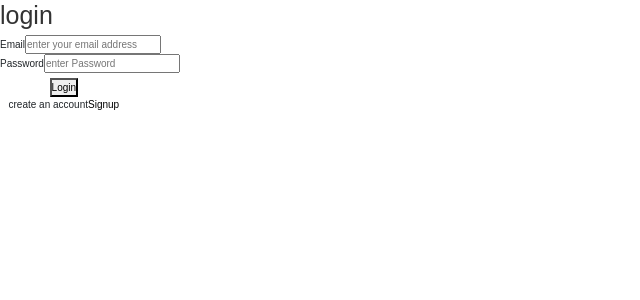
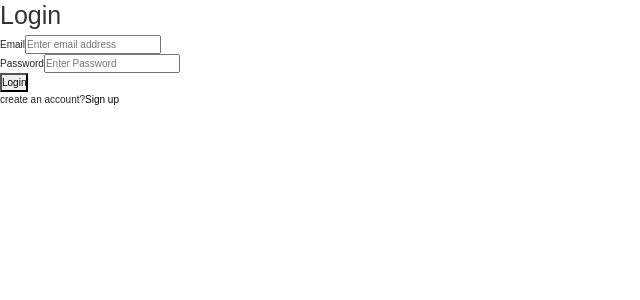
Before and after one commit to ravidhwn01/userInfo-firebase, a React (Vite) app in the folder vite-project/: page /login in a window 1280 px wide. Shown: the top 300 px of the page, without its empty margins (0-640 px from the left). Built offline with nearby package versions, Linux system fonts and the light colour scheme; no server answers.

Commit message:
firebase authentication

```diff
--- a/vite-project/src/App.jsx
+++ b/vite-project/src/App.jsx
@@ -1,4 +1,4 @@
-import { useState } from 'react'
+import { useEffect, useState } from 'react'
 import Header from './components/Header'
 import Midsec from './components/Midsec'
 import Navbar from './components/Navbar'
@@ -6,7 +6,19 @@ import Login from './components/Login/Login'
 import Signup from './components/Signup/Signup'
 import {BrowserRouter as Router, Route, Routes } from 'react-router-dom'
 import Home from './components/Home/Home'
+import { auth } from './firebase'
 function App() {
+  const [username, setUsername] = useState("")
+  useEffect(() => {
+    auth.onAuthStateChanged((user) => {
+      if (user) {
+        setUsername(user.displayName);
+      } else {
+        setUsername("");
+      }})},[])
+
+
+
 
   return (
    <>
@@ -16,7 +28,7 @@ function App() {
     {/* routing */}
     <Router>
       <Routes>
-        <Route path="/" element={<Home/>}/>
+        <Route path="/" element={<Home name = {username} />}/>
         <Route exact  path="/login" element={<Login/>}/>
         <Route exact path="/signup" element={<Signup/>}/>
       </Routes>
--- a/vite-project/src/components/Login/Login.jsx
+++ b/vite-project/src/components/Login/Login.jsx
@@ -1,22 +1,74 @@
-import React from 'react'
-import InputControl from '../inputcontrol/InputControl'
-import { Link } from 'react-router-dom'
+import React, { useState } from "react";
+import { Link, useNavigate } from "react-router-dom";
+import { signInWithEmailAndPassword } from "firebase/auth";
+
+import { auth } from "../../firebase";
+import InputControl from "../inputcontrol/InputControl";
+
 
 function Login() {
+  const navigate = useNavigate();
+  const [values, setValues] = useState({
+    email: "",
+    pass: "",
+  });
+  const [errorMsg, setErrorMsg] = useState("");
+  const [submitButtonDisabled, setSubmitButtonDisabled] = useState(false);
+
+  const handleSubmission = () => {
+    if (!values.email || !values.pass) {
+      setErrorMsg("Fill all fields");
+      return;
+    }
+    setErrorMsg("");
+
+    setSubmitButtonDisabled(true);
+    signInWithEmailAndPassword(auth, values.email, values.pass)
+      .then(async (res) => {
+        setSubmitButtonDisabled(false);
+
+        navigate("/");
+      })
+      .catch((err) => {
+        setSubmitButtonDisabled(false);
+        setErrorMsg(err.message);
+      });
+  };
   return (
-    <div>
-        <h1>login</h1>
-        <InputControl label = "Email" placeholder = "enter your email address" />
-        <InputControl label = "Password" placeholder = "enter Password" />
-        <div className="btn">
-            <button>Login</button>
-            <p>
-                create an account
-                 <Link to="/signup">Signup</Link>
-            </p>
+    <div >
+      <div >
+        <h1 >Login</h1>
+
+        <InputControl
+          label="Email"
+          onChange={(event) =>
+            setValues((prev) => ({ ...prev, email: event.target.value }))
+          }
+          placeholder="Enter email address"
+        />
+        <InputControl
+          label="Password"
+          onChange={(event) =>
+            setValues((prev) => ({ ...prev, pass: event.target.value }))
+          }
+          placeholder="Enter Password"
+        />
+
+        <div >
+          <b >{errorMsg}</b>
+          <button disabled={submitButtonDisabled} onClick={handleSubmission}>
+            Login
+          </button>
+          <p>
+            create an account?
+            <span>
+              <Link to="/signup">Sign up</Link>
+            </span>
+          </p>
         </div>
+      </div>
     </div>
-  )
+  );
 }
 
-export default Login
+export default Login;
--- a/vite-project/src/components/Signup/Signup.jsx
+++ b/vite-project/src/components/Signup/Signup.jsx
@@ -28,7 +28,7 @@ function Signup() {
         await updateProfile(user, {
             displayName: values.name
         })
-        navigate("/")  // redirect to home
+        navigate("/")   // redirect to home
         console.log(user);
         // console.log(res);
       })
@@ -64,7 +64,7 @@ function Signup() {
       />
       <div className="btn">
         <b>{errorMsg}</b> <br />
-        <button onClick={handleSubmit}>Signup</button>
+        <button disabled = {submitbtndisable} onClick={handleSubmit}>Signup</button>
         <p>
           already have an account?
           <Link to="/login">Login</Link>
```
